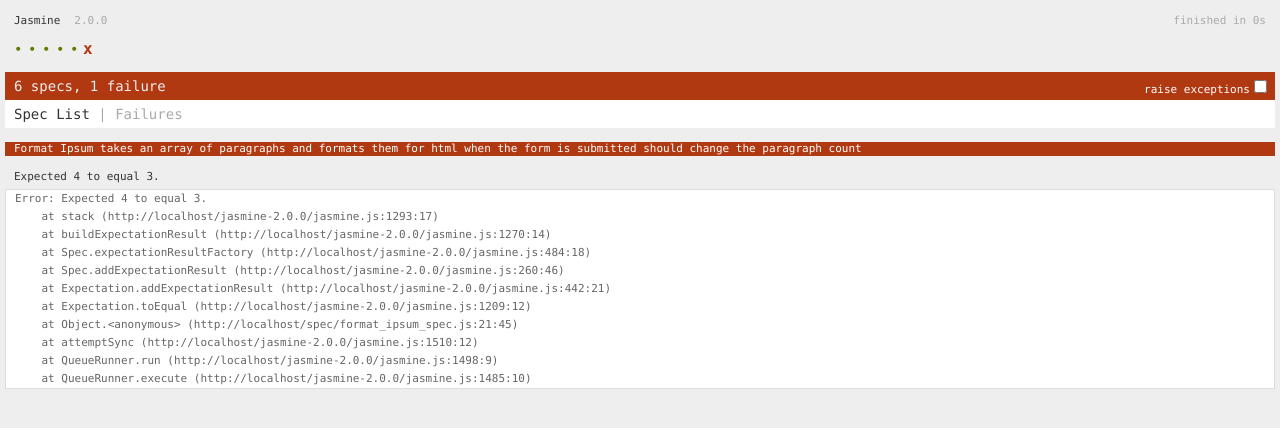
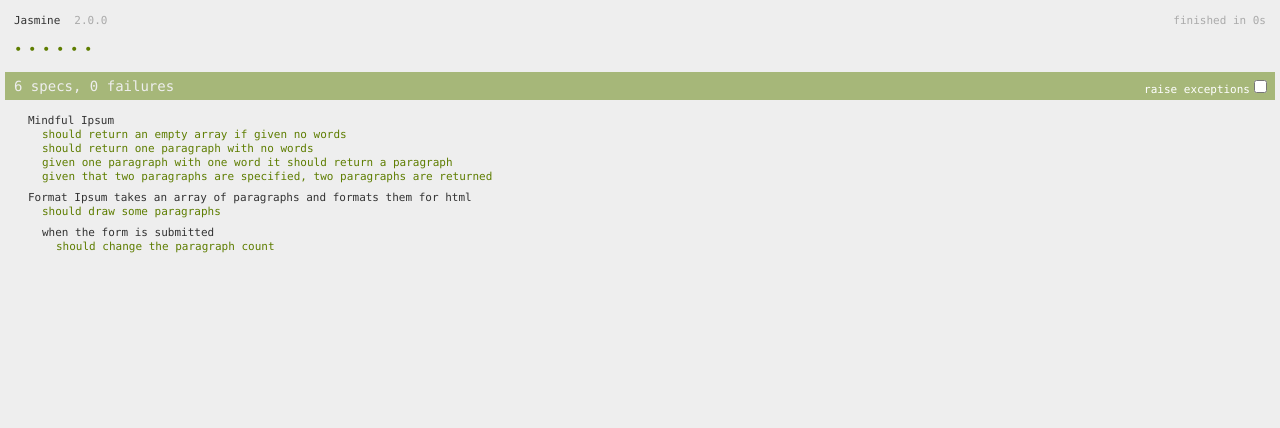
Before and after one commit to Marlena/ipsum, a plain HTML site: page SpecRunner.html in a window 1280 px wide. Drawn offline with nearby package versions, Linux system fonts and the light colour scheme.

Commit message:
OMG EVERYTHING IS GREEN

```diff
--- a/format_ipsum.js
+++ b/format_ipsum.js
@@ -1,15 +1,20 @@
 function FormatIpsum(options) {
+
+  this.numParagraphs = 4;
   this.el = (options || {}).el || $('<div/>')[0];
 
+  var self = this;
   //event delegate pattern
   $(this.el).on('submit', 'form', function(e) {
     e.preventDefault();
+    self.numParagraphs = $('#num_paragraphs').val();
+    self.render();
 
   });
 }
 
 FormatIpsum.prototype.render = function() {
-  var ipsum = new Ipsum(4, ['apple', 'banna', 'pear', 'pineapple']);
+  var ipsum = new Ipsum(this.numParagraphs, ['apple', 'banna', 'pear', 'pineapple']);
   var html = '';
   $.each(ipsum, function() {
     html += '<p>' + this + '</p>'
--- a/spec/format_ipsum_spec.js
+++ b/spec/format_ipsum_spec.js
@@ -1,7 +1,7 @@
 describe("Format Ipsum takes an array of paragraphs and formats them for html", function() {
   var subject;
   beforeEach(function() {
-    jasmine.content().append('<form name="submit_ipsum" method="POST" class="blah"> <div> How many paragraphs? <input id="num_paragraphs" name="num_paragraphs" type="text" size="5" value="1"  /> <input type="button" value="Breathe"/> <div id="for-paragraphs"></div> </div> </form>');
+    jasmine.content().append('<form name="submit_ipsum" method="POST" class="blah"> <div> How many paragraphs? <input id="num_paragraphs" name="num_paragraphs" type="text" size="5" value="1"  /> <input type="submit" value="Breathe"/> <div id="for-paragraphs"></div> </div> </form>');
 
     subject = new FormatIpsum({el: jasmine.content()[0]});
     subject.render();
```
Also changed, not shown: ipsum.html (+1 -1 lines).
